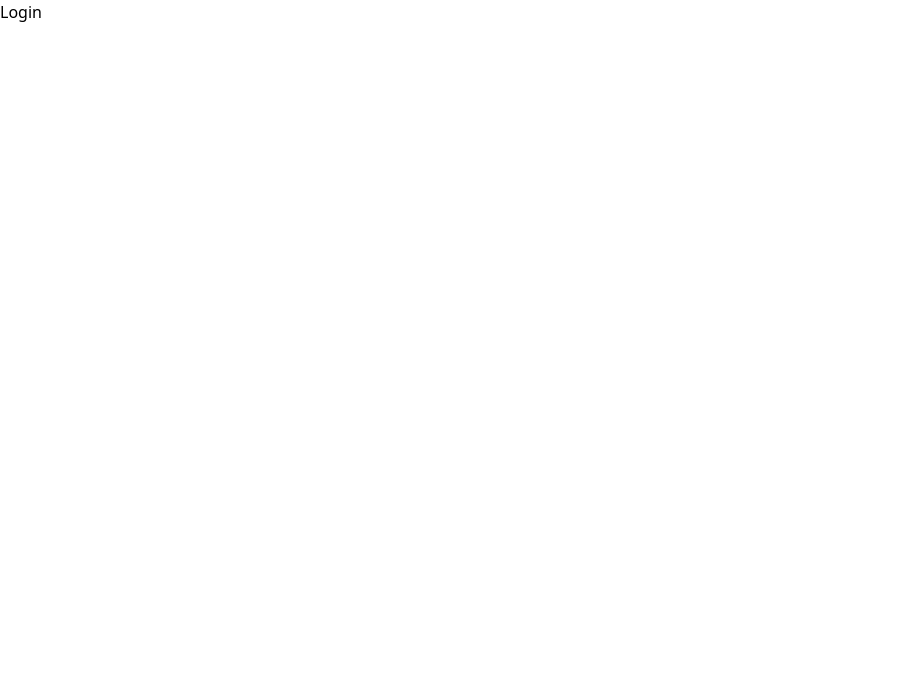
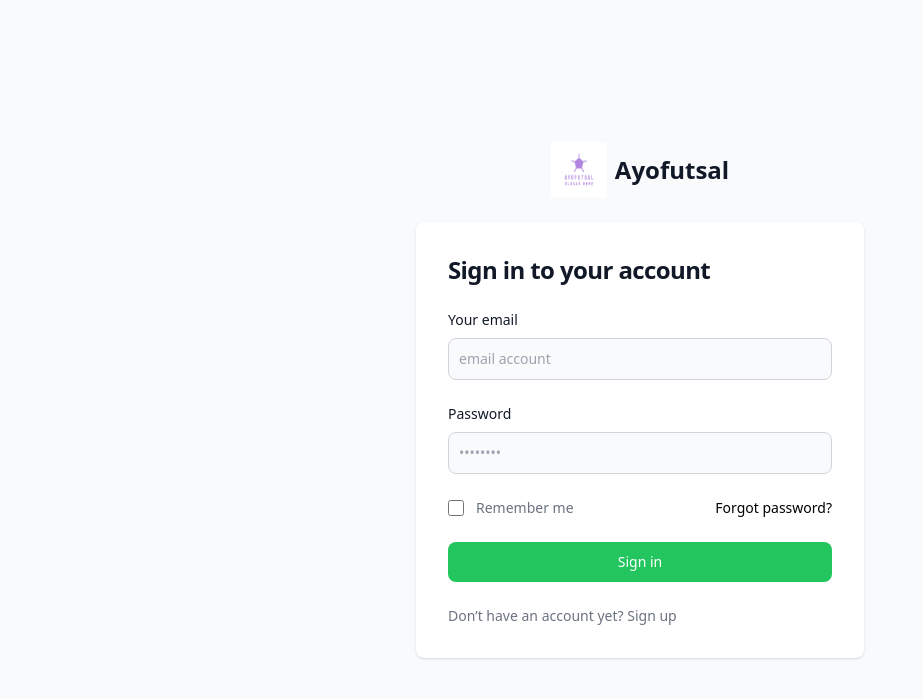
Before and after one commit to jehuakusumadewa/Booking-lapangan-futsal, a React (Vite) app: page /login in a window 1280 px wide. Shown: the top 698 px of the page, without its empty margins (0-923 px from the left). Built offline with nearby package versions, Linux system fonts and the light colour scheme; the HTML template or start-up script is replaced by a standard one.

Commit message:
login pages

```diff
--- a/src/pages/login/Login.jsx
+++ b/src/pages/login/Login.jsx
@@ -1,7 +1,48 @@
 import React from "react";
+import { Link } from "react-router-dom";
+import loginImg from '../../assets/logo-s.png'
 
 const Login = () => {
-  return <div>Login</div>;
+  return (<section className="bg-gray-50 ">
+  <div className="flex flex-col items-center justify-center px-6 py-8 mx-auto md:h-screen lg:py-0">
+      <Link href="#" className="flex items-center mb-6 text-2xl font-semibold text-gray-900">
+          <img className="w-14 h-14 mr-2" src={loginImg} alt="logo" />
+          Ayofutsal
+      </Link>
+      <div className="w-full bg-white rounded-lg shadow dark:border md:mt-0 sm:max-w-md xl:p-0 ">
+          <div className="p-6 space-y-4 md:space-y-6 sm:p-8">
+              <h1 className="text-xl font-bold leading-tight tracking-tight text-gray-900 md:text-2xl ">
+                  Sign in to your account
+              </h1>
+              <form className="space-y-4 md:space-y-6" action="#">
+                  <div>
+                      <label for="email" className="block mb-2 text-sm font-medium text-gray-900">Your email</label>
+                      <input type="email" name="email" id="email" className="bg-gray-50 border border-gray-300 text-gray-900 sm:text-sm rounded-lg focus:ring-primary-600 focus:border-primary-600 block w-full p-2.5 " placeholder="email account" required=""/>
+                  </div>
+                  <div>
+                      <label for="password" className="block mb-2 text-sm font-medium text-gray-900 dark:text-white">Password</label>
+                      <input type="password" name="password" id="password" placeholder="••••••••" className="bg-gray-50 border border-gray-300 text-gray-900 sm:text-sm rounded-lg focus:ring-primary-600 focus:border-primary-600 block w-full p-2.5" required=""/>
+                  </div>
+                  <div className="flex items-center justify-between">
+                      <div className="flex items-start">
+                          <div className="flex items-center h-5">
+                            <input id="remember" aria-describedby="remember" type="checkbox" className="w-4 h-4 border border-gray-300 rounded bg-gray-50 focus:ring-3 focus:ring-primary-300 " required=""/>
+                          </div>
+                          <div className="ml-3 text-sm">
+                            <label for="remember" className="text-gray-500 dark:text-gray-300">Remember me</label>
+                          </div>
+                      </div>
+                      <a href="#" className="text-sm font-medium text-primary-600 hover:underline dark:text-primary-500">Forgot password?</a>
+                  </div>
+                  <button type="submit" className="w-full text-white bg-green-500 hover:bg-green-700 font-medium rounded-lg text-sm px-5 py-2.5 text-center ">Sign in</button>
+                  <p className="text-sm font-light text-gray-500 ">
+                      Don’t have an account yet? <a href="#" className="font-medium text-primary-600 hover:underline">Sign up</a>
+                  </p>
+              </form>
+          </div>
+      </div>
+  </div>
+</section>)
 };
 
 export default Login;
```
Also changed, not shown: src/assets/logo-s.png (added).
